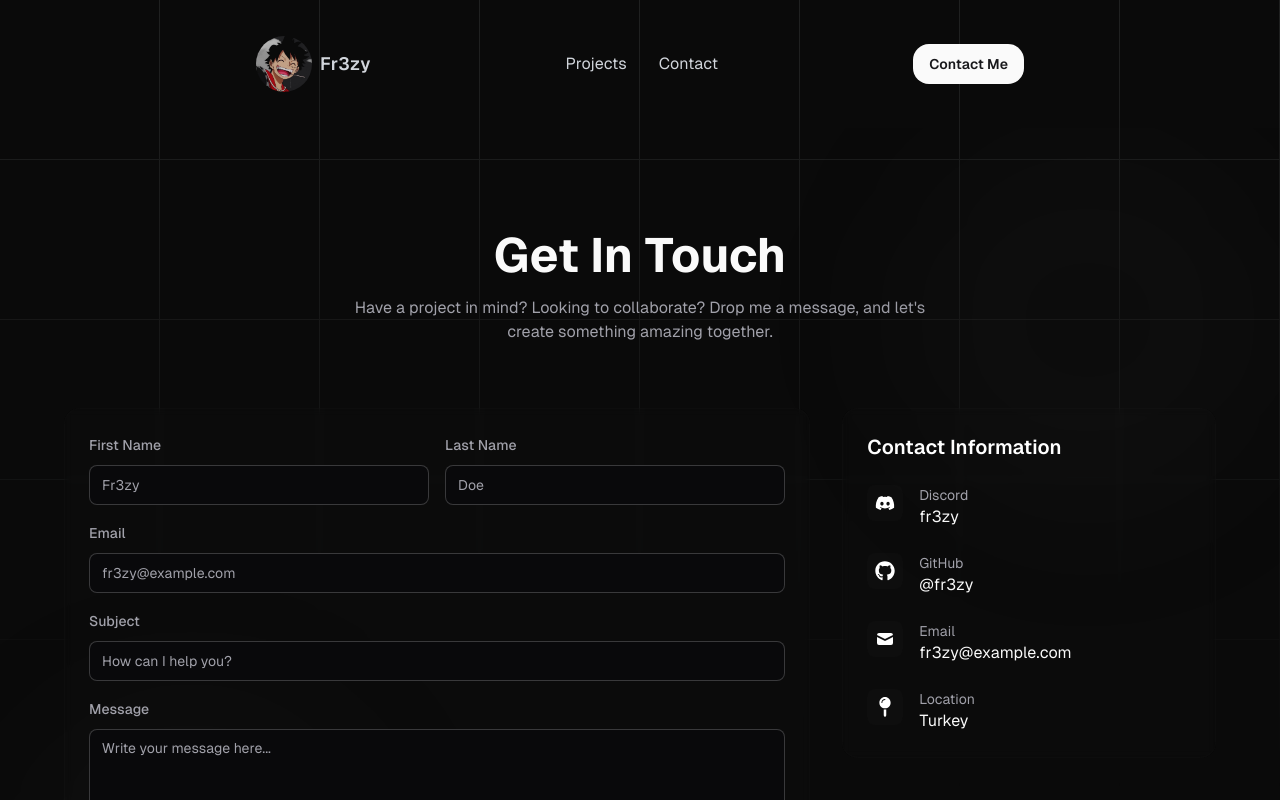
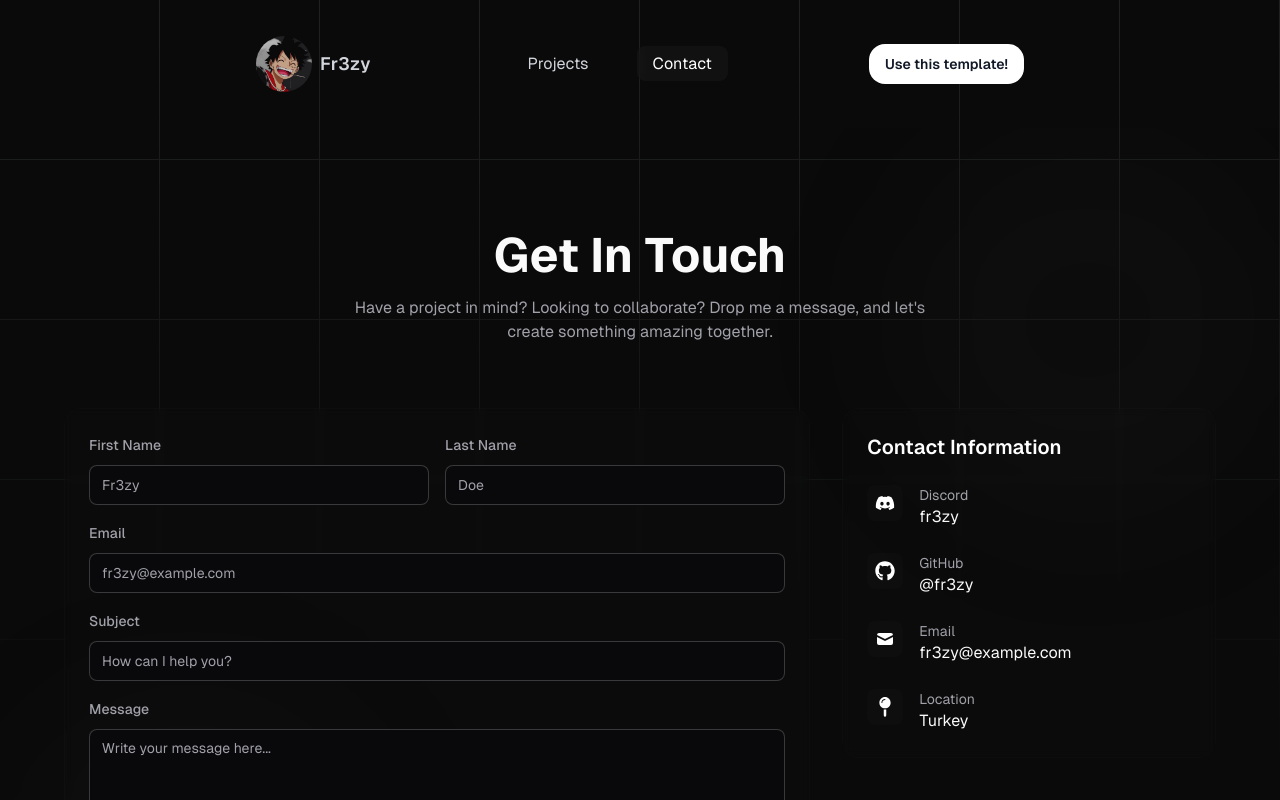
Before and after one commit to tassakliqq/port, a Next.js app: page /contact in a window 1280 px wide. Shown: the top 800 px of the page. Built offline with nearby package versions, Linux system fonts and the light colour scheme.

Commit message:
Updated Header

```diff
--- a/components/Header/index.jsx
+++ b/components/Header/index.jsx
@@ -1,25 +1,65 @@
+"use client"
 import React from 'react';
 import { FaMagic } from 'react-icons/fa';
 import { Button } from '@/components/ui/button';
 import { config } from '@/config';
 import Image from 'next/image';
 import Link from 'next/link';
+import { motion } from 'framer-motion';
+import { usePathname } from 'next/navigation';
 
 const NAV_ITEMS = config.NAV_ITEMS;
 
-const NavLink = ({ href, label }) => (
+const NavLink = ({ href, label }) => {
+    const pathname = usePathname();
+    const isActive = pathname === href;
+
+    return (
         <Link
             href={href}
-        className="text-gray-300 hover:text-white transition"
+            className="relative"
+        >
+            <motion.span
+                className={`relative px-4 py-2 text-gray-300 hover:text-white transition-colors ${isActive ? 'text-white' : ''
+                    }`}
+                whileHover={{ scale: 1.05 }}
+                whileTap={{ scale: 0.95 }}
             >
                 {label}
+                {isActive && (
+                    <motion.div
+                        className="absolute inset-0 bg-secondary/30  rounded-lg backdrop-blur-sm"
+                        layoutId="activeNavBackground"
+                        initial={{ opacity: 0 }}
+                        animate={{ opacity: 1 }}
+                        transition={{
+                            type: "spring",
+                            stiffness: 300,
+                            damping: 30
+                        }}
+                        style={{
+                            zIndex: -1
+                        }}
+                    />
+                )}
+            </motion.span>
         </Link>
     );
+};
 
 const Logo = () => (
+    <motion.div
+        initial={{ opacity: 0, x: -20 }}
+        animate={{ opacity: 1, x: 0 }}
+        transition={{ duration: 0.5 }}
+    >
         <Link
             href="/"
             className="flex items-center space-x-2 hover:opacity-90 transition-opacity"
+        >
+            <motion.div
+                whileHover={{ scale: 1.05, rotate: 5 }}
+                whileTap={{ scale: 0.95 }}
             >
                 <Image
                     src="/logo.png"
@@ -28,38 +68,68 @@ const Logo = () => (
                     alt='logo'
                     className='w-14 h-14 rounded-full'
                 />
-        <span className="text-gray-300 text-lg font-semibold">
+            </motion.div>
+            <motion.span
+                className="text-gray-300 text-lg font-semibold"
+                initial={{ opacity: 0 }}
+                animate={{ opacity: 1 }}
+                transition={{ delay: 0.2 }}
+            >
                 {config.developer.name}
-        </span>
+            </motion.span>
         </Link>
+    </motion.div>
 );
+
 const Navigation = () => (
-    <nav className="hidden md:flex space-x-8">
-        {NAV_ITEMS.map(item => (
-            <NavLink key={item.href} {...item} />
+    <motion.nav
+        className="hidden md:flex space-x-8"
+        initial={{ opacity: 0, y: -20 }}
+        animate={{ opacity: 1, y: 0 }}
+        transition={{ delay: 0.3, duration: 0.5 }}
+    >
+        {NAV_ITEMS.map((item, index) => (
+            <motion.div
+                key={item.href}
+                initial={{ opacity: 0, y: -20 }}
+                animate={{ opacity: 1, y: 0 }}
+                transition={{ delay: 0.1 * index }}
+            >
+                <NavLink {...item} />
+            </motion.div>
         ))}
-    </nav>
+    </motion.nav>
 );
 
 const ContactButton = () => (
-    <div className="flex items-center space-x-6">
+    <motion.div
+        className="flex items-center space-x-6"
+        initial={{ opacity: 0, x: 20 }}
+        animate={{ opacity: 1, x: 0 }}
+        transition={{ delay: 0.4, duration: 0.5 }}
+    >
         <Link href={"/contact"}>
-            <Button className="rounded-2xl font-semibold">
-                <span>Contact Me</span>
+            <Button className="rounded-2xl font-semibold bg-white text-gray-900 hover:bg-gray-200">
+                Use this template!
             </Button>
         </Link>
-    </div>
+    </motion.div>
 );
 
 const Header = () => {
     return (
-        <header className="py-9 z-50 text-white">
+        <motion.header
+            className="py-9 z-50 text-white"
+            initial={{ opacity: 0, y: -20 }}
+            animate={{ opacity: 1, y: 0 }}
+            transition={{ duration: 0.5 }}
+        >
             <div className="container mx-auto flex items-center justify-between md:px-64 px-6">
                 <Logo />
                 <Navigation />
                 <ContactButton />
             </div>
-        </header>
+        </motion.header>
     );
 };
 
```
Lines whose indentation alone changed are shown as unchanged.
